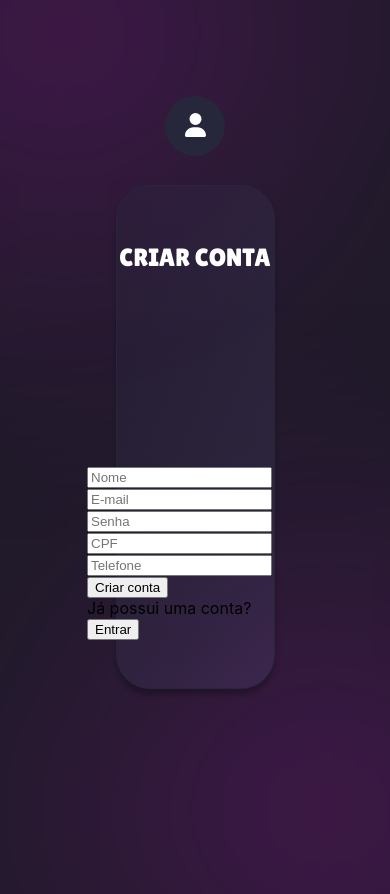
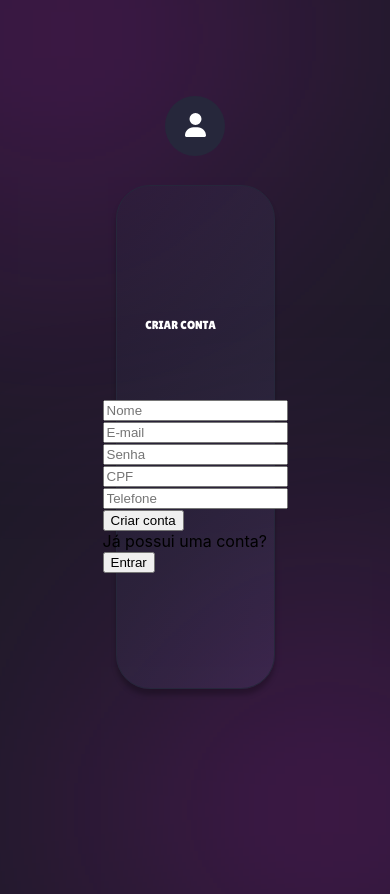
Before and after one commit to Iann29/financialManager, a React (Create React App) app: page / in a window 390 px wide. Shown: the top 894 px of the page. Built offline with nearby package versions, Linux system fonts and the light colour scheme.

Commit message:
Adicionando responsividade

```diff
--- a/src/Register.css
+++ b/src/Register.css
@@ -46,18 +46,46 @@ body {
 }
 
 .register-title {
-  width: 216px;
-  height: 33px;
+  width: 15vw; /* Aproximadamente 216px em uma tela de 1440px */
+  height: auto; /* Altura automática para se ajustar ao conteúdo */
   flex-shrink: 0;
   color: #FFF;
   text-align: center;
   font-family: "Lilita One";
-  font-size: 25px;
+  font-size: 1.74vw; /* Aproximadamente 25px em uma tela de 1440px */
   font-style: normal;
   font-weight: 400;
   line-height: normal;
-  margin-bottom: 190px;
-  margin-top: 10px;
+  margin-bottom: 13.2vh; /* Aproximadamente 190px em uma tela de 1440px */
+  margin-top: -11vh; /* Aproximadamente 10px em uma tela de 1440px */
+}
+
+/* Media queries para ajustar os estilos em diferentes tamanhos de tela */
+@media (max-width: 1024px) {
+  .register-title {
+    width: 20vw; /* Ajusta a largura para telas menores */
+    font-size: 2vw; /* Ajusta o tamanho da fonte para telas menores */
+    margin-bottom: 15vh; /* Ajusta a margem inferior para telas menores */
+    margin-top: 1vh; /* Ajusta a margem superior para telas menores */
+  }
+}
+
+@media (max-width: 768px) {
+  .register-title {
+    width: 25vw; /* Ajusta a largura para telas menores */
+    font-size: 2.5vw; /* Ajusta o tamanho da fonte para telas menores */
+    margin-bottom: 10vh; /* Ajusta a margem inferior para telas menores */
+    margin-top: 2vh; /* Ajusta a margem superior para telas menores */
+  }
+}
+
+@media (max-width: 480px) {
+  .register-title {
+    width: 40vw; /* Ajusta a largura para telas menores */
+    font-size: 3vw; /* Ajusta o tamanho da fonte para telas menores */
+    margin-bottom: 8vh; /* Ajusta a margem inferior para telas menores */
+    margin-top: 2vh; /* Ajusta a margem superior para telas menores */
+  }
 }
 
 .page-container {
```
